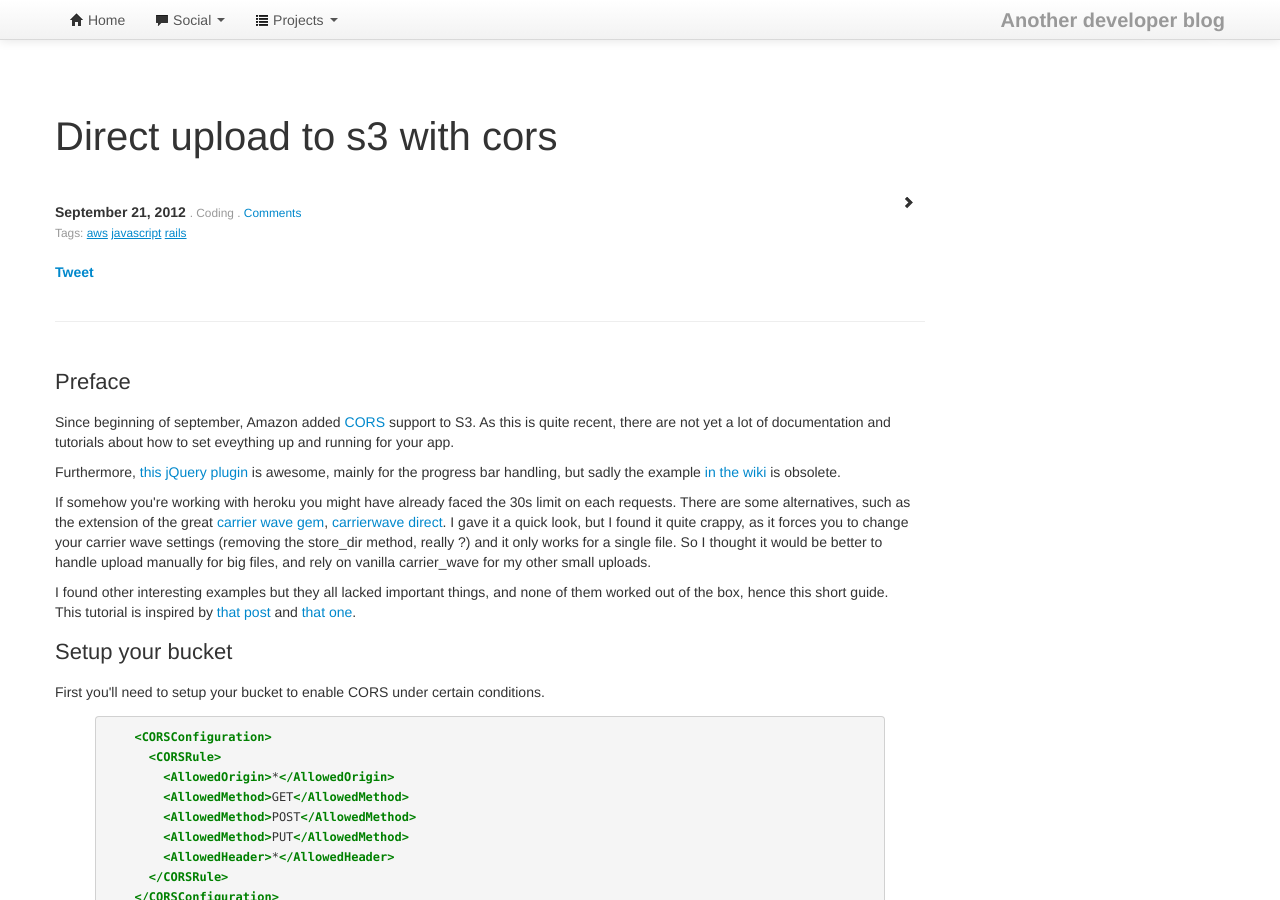
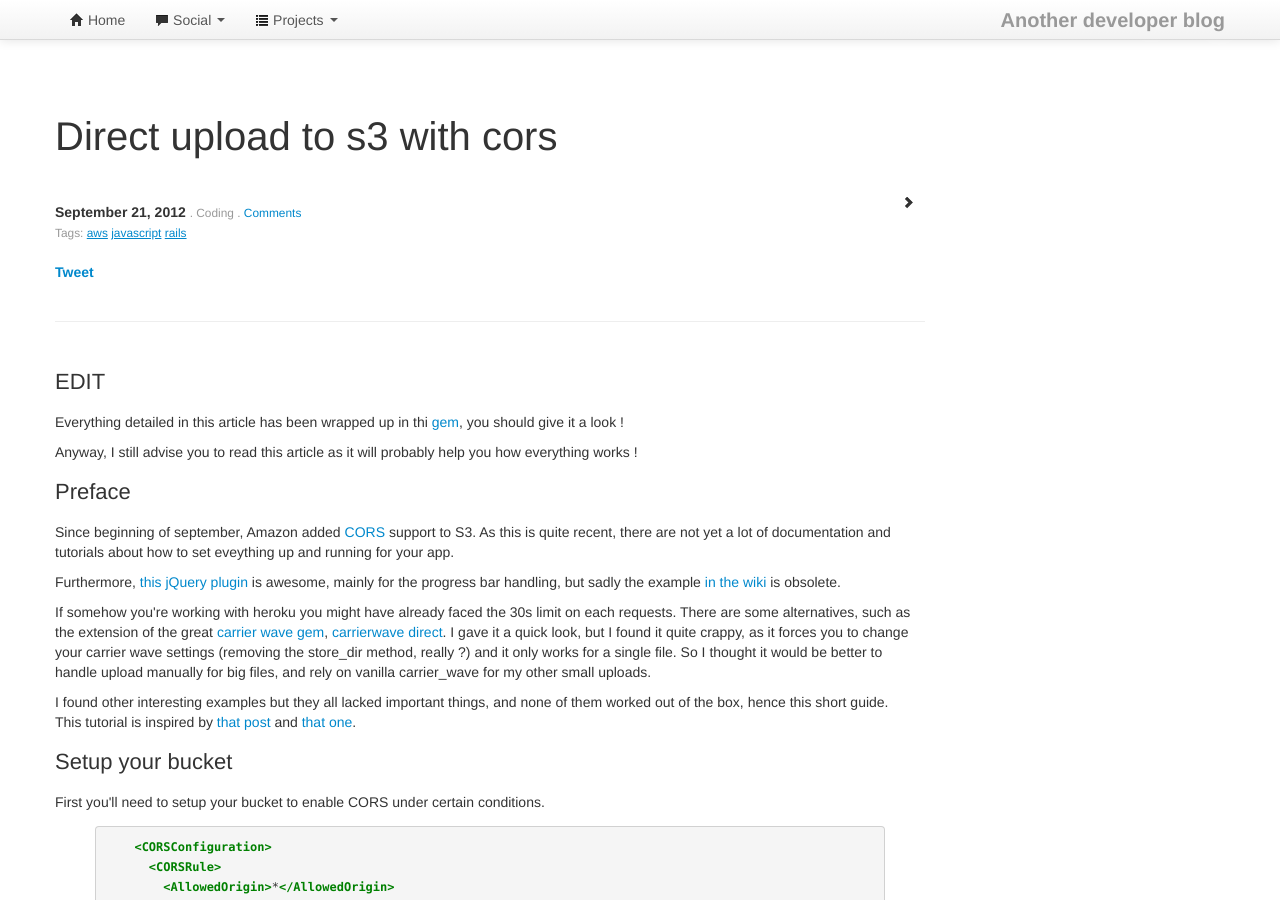
Before and after one commit to pjambet/pjambet.github.com, a Jekyll site: the page built from _posts/2012-09-21-direct-upload-to-s3.md, in a window 1280 px wide and 900 px high. Built offline with Jekyll 4.4.1, drawn with Linux system fonts in a browser that asks for light colours; Markdown is read by kramdown in place of the engine named in the settings; comment, search, counter and statistics services are not loaded.

Commit message:
Add a link to waynehoover gem

```diff
--- a/_posts/2012-09-21-direct-upload-to-s3.md
+++ b/_posts/2012-09-21-direct-upload-to-s3.md
@@ -15,6 +15,9 @@ image: http://www.nasa.gov/images/content/686472main_pia16160-43_800-600.jpg
 
 <div class="row">
 	<div class="span9 columns">
+    <h2>EDIT</h2>
+    <p>Everything detailed in this article has been wrapped up in thi <a href="https://github.com/waynehoover/s3_direct_upload">gem</a>, you should give it a look !</p>
+    <p>Anyway, I still advise you to read this article as it will probably help you how everything works !</p>
 	  <h2>Preface</h2>
 	  <p>Since beginning of september, Amazon added <a href="http://www.w3.org/TR/cors/">CORS</a> support to S3. As this is quite recent, there are not yet a lot of documentation and tutorials about how to set eveything up and running for your app.</p>
 	  <p>Furthermore, <a href="http://blueimp.github.com/jQuery-File-Upload/">this jQuery plugin</a> is awesome, mainly for the progress bar handling, but sadly the example <a href="https://github.com/blueimp/jQuery-File-Upload/wiki/Upload-directly-to-S3">in the wiki</a> is obsolete.</p>
```
Also changed, not shown: 4 other files.
